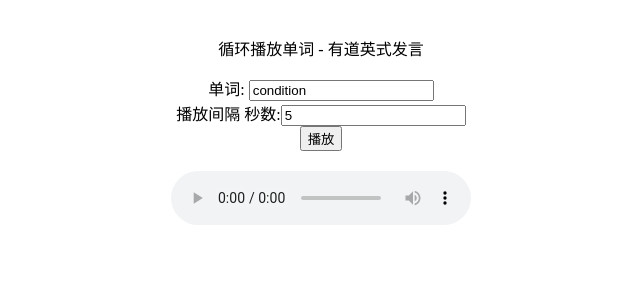
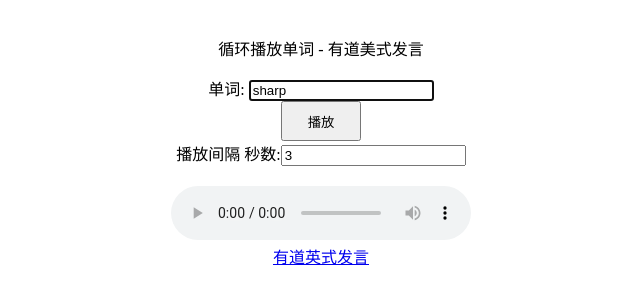
Before and after one commit to FZHaie/html, a plain HTML site: page index.html in a window 1280 px wide. Shown: the whole page, without its empty margins (319-959 px from the left). Drawn offline with Linux system fonts and the light colour scheme.

Commit message:
Update index.html

```diff
--- a/index.html
+++ b/index.html
@@ -4,13 +4,9 @@
     <meta charset="UTF-8" />
     <meta
       name="viewport"
-      content="width=device-width, user-scalable=no, initial-scale=1.0, maximum-scale=1.0, minimum-scale=1.0"
-    />
-    <meta http-equiv="X-UA-Compatible" content="ie=edge" />
+      content="width=device-width, initial-scale=1.0" />
     <title>for_word</title>
-  </head>
     <style>
-    html,
       body {
         padding: 0;
         margin: auto;
@@ -23,36 +19,51 @@
         margin-top: 20px;
       }
     </style>
+  </head>
   <body>
     <div class="main">
-      <p>循环播放单词 - 有道英式发言</p>
+      <p>循环播放单词 - 有道美式发言</p>
+
       <div>
         单词:
         <input
+          autofocus
           type="text"
           name="word"
-          value="condition"
-          placeholder="请输入单词"
-        />
+          value="sharp"
+          placeholder="请输入单词" />
       </div>
+
+      <button
+        style="width: 80px; height: 40px"
+        id="toggle"
+        play="0">
+        播放
+      </button>
+
       <div>
         播放间隔 秒数:<input
           type="text"
           name="time_s"
-          value="5"
-          placeholder="秒数"
-        />
+          value="3"
+          placeholder="秒数" />
       </div>
 
-      <button id="toggle" play="0">播放</button>
       <div class="audio-box">
-        <audio controls id="audio">
+        <audio
+          controls
+          id="audio">
           <source
             id="source"
-            src="https://dict.youdao.com/dictvoice?type=1&audio=word"
-          />
+            src="https://dict.youdao.com/dictvoice?type?selected=1&audio=word" />
+          <!-- 有道美式发言 -->
         </audio>
       </div>
+
+      <div>
+        <a href="有道英式发言.html">有道英式发言</a>
+      </div>
+      <p></p>
     </div>
 
     <script>
@@ -61,7 +72,8 @@
       let audio = document.getElementById("audio");
       let word_element = document.querySelector("[name='word']");
       let time_element = document.querySelector("[name='time_s']");
-      let url = "https://dict.youdao.com/dictvoice?type=1&audio=#{audio}";
+      let url =
+        "https://dict.youdao.com/dictvoice?type?selected=1&audio=#{audio}";
       let setTimeoutIndex = null;
       toggle_element.onclick = function () {
         let word = word_element.value;
```
Lines whose indentation alone changed are shown as unchanged.
